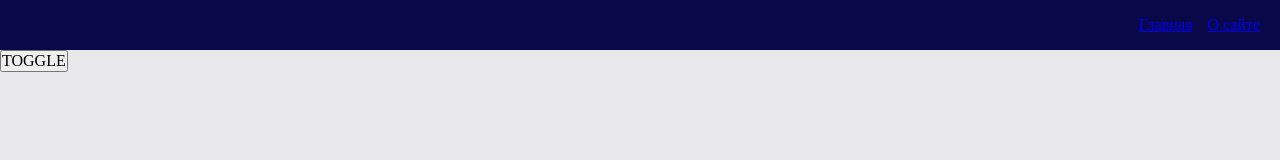
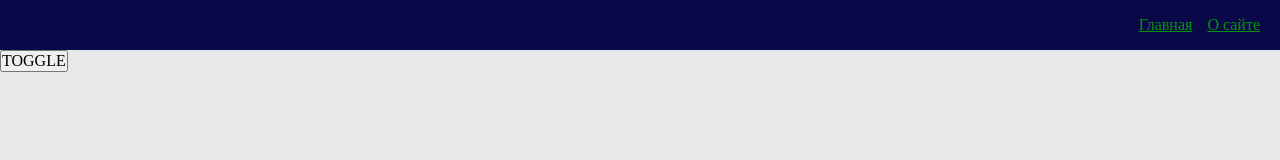
Before and after one commit to TomatoVan/Articles-app, a React app: page / in a window 1280 px wide. Shown: the top 160 px of the page. Built offline with nearby package versions, Linux system fonts and the light colour scheme.

Commit message:
feat: navlink \ navbar

```diff
--- a/src/app/styles/themes/dark.scss
+++ b/src/app/styles/themes/dark.scss
@@ -4,4 +4,7 @@
 
     --primary-color: #049604;
     --secondary-color: #04ff04;
+    --inverted-primary-color: #0232c2;
+    --inverted-secondary-color: #024def;
+
 }
--- a/src/app/styles/themes/light.scss
+++ b/src/app/styles/themes/light.scss
@@ -3,5 +3,7 @@
     --inverted-bg-color: #090949;
 
     --primary-color: #0232c2;
-    --secondary-color: #0449e0;
+    --secondary-color: #024def;
+    --inverted-primary-color: #049604;
+    --inverted-secondary-color: #04ff04;
 }
--- /dev/null
+++ b/src/shared/ui/AppLink/AppLink.module.scss
@@ -0,0 +1,11 @@
+.AppLink {
+    color: var(--primary-color);
+}
+
+.primary {
+    color:var(--primary-color);
+}
+
+.secondary {
+    color:var(--inverted-primary-color);
+}
--- /dev/null
+++ b/src/shared/ui/AppLink/AppLink.tsx
@@ -0,0 +1,34 @@
+import {classNames} from "shared/lib/classNames/classNames";
+import cls from './AppLink.module.scss';
+import {Link, LinkProps} from "react-router-dom";
+import {FC} from "react";
+
+export enum AppLinkTheme {
+	PRIMARY = 'primary',
+	SECONDARY = 'secondary'
+}
+
+interface AppLinkProps extends LinkProps {
+	className?: string;
+	theme?: AppLinkTheme;
+}
+
+
+export const AppLink: FC<AppLinkProps> = (props) => {
+	const {
+		to,
+		className,
+		children,
+		theme = AppLinkTheme.PRIMARY,
+		...otherProps
+	} = props;
+	return (
+	<Link
+		to={to}
+		className={classNames(cls.AppLink, {}, [className, cls[theme]] )}
+		{...otherProps}
+	>
+		{children}
+	</Link>
+	);
+};
--- a/src/widgets/Navbar/ui/Navbar.tsx
+++ b/src/widgets/Navbar/ui/Navbar.tsx
@@ -1,7 +1,7 @@
 import React from 'react';
-import {Link} from "react-router-dom";
 import {classNames} from "shared/lib/classNames/classNames";
 import cls from './Navbar.module.scss';
+import {AppLink, AppLinkTheme} from "shared/ui/AppLink/AppLink";
 
 interface NavbarProps {
 	className?: string;
@@ -12,8 +12,8 @@
 	return (
 	<div className={classNames(cls.Navbar, {}, [className] )}>
 		<div className={cls.links}>
-			<Link className={cls.mainLink} to={'/'}>Главная</Link>
-			<Link to={'/about'}>О сайте</Link>
+			<AppLink theme={AppLinkTheme.SECONDARY} className={cls.mainLink} to={'/'}>Главная</AppLink>
+			<AppLink theme={AppLinkTheme.SECONDARY} to={'/about'}>О сайте</AppLink>
 		</div>
 	</div>
 	);
```
